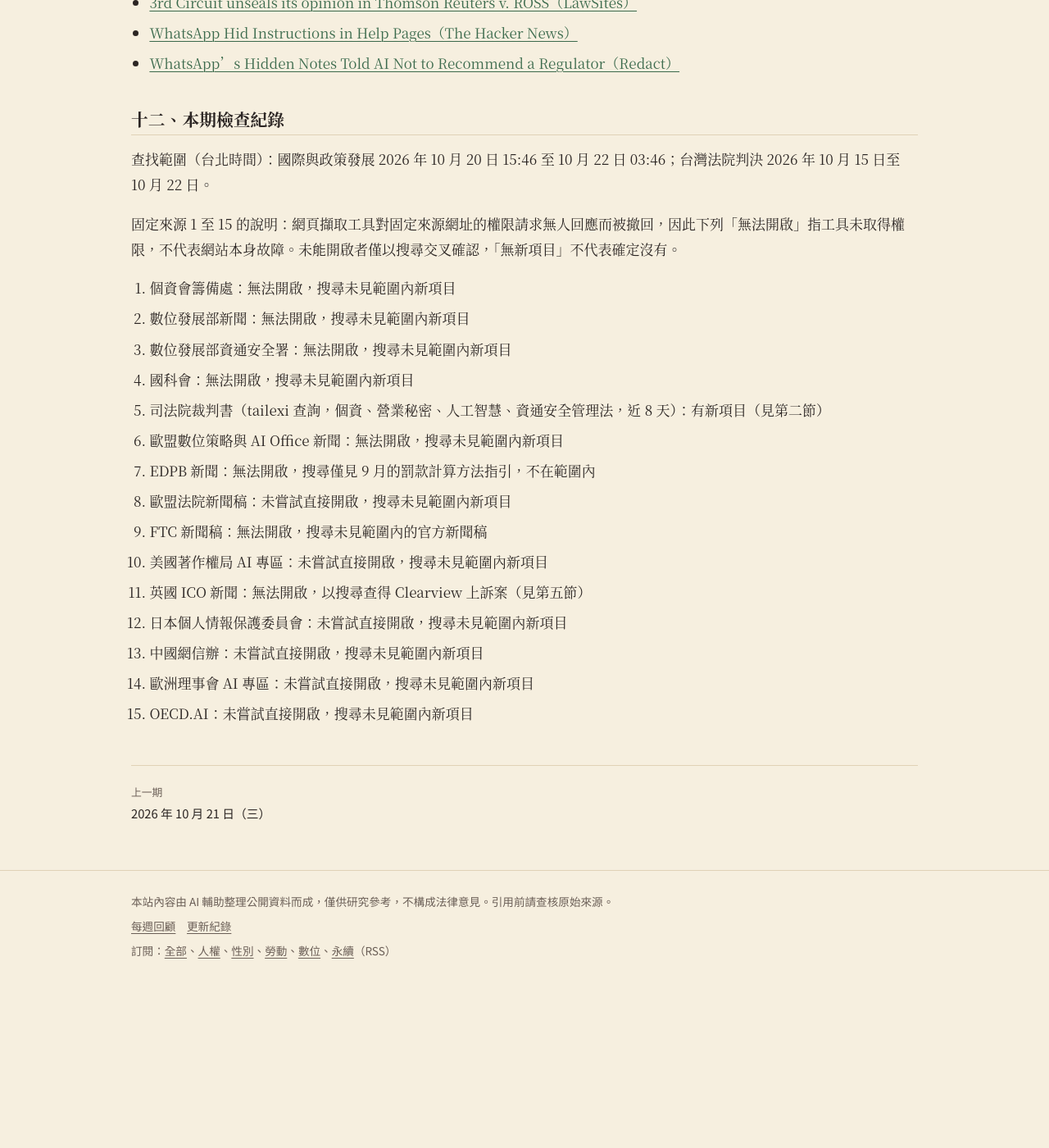
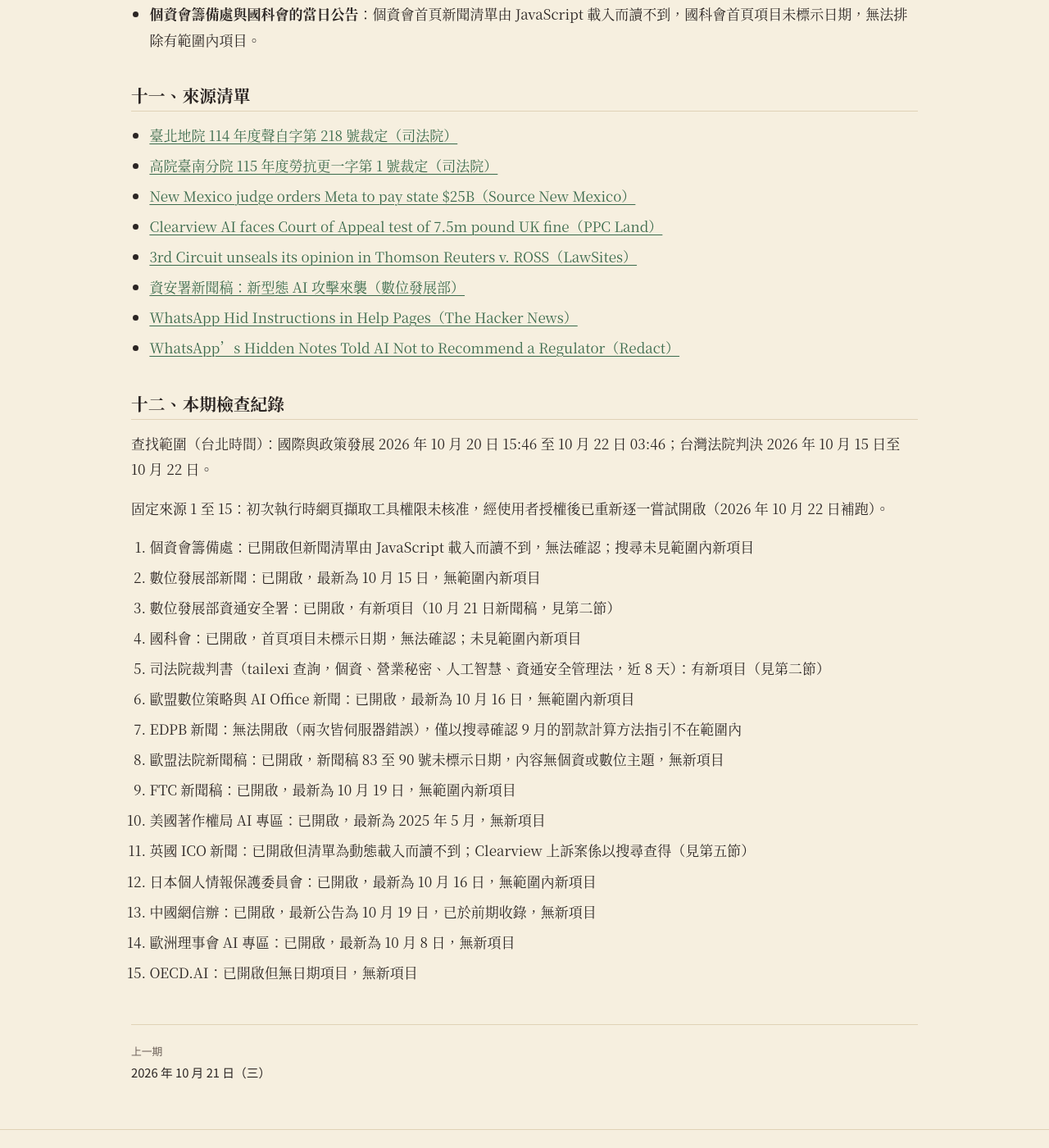
Before and after one commit to chadfan1004/Newsletter-for-international-human-rights-law-gender-theory-and-labour-law, a Jekyll site: the page built from _posts/2026-10-22-digital.md, in a window 1280 px wide and 1400 px high, scrolled down 4896 px. Shown: the whole window at 82% size. Built offline with Jekyll 4.4.1, drawn with Linux system fonts in a browser that asks for light colours; before the commit the page ends 6105 px from its top, so only the background shows below that; some of the changed text lies outside the part shown.

Commit message:
Update digital 2026-10-22: rerun fixed sources

```diff
--- a/_posts/2026-10-22-digital.md
+++ b/_posts/2026-10-22-digital.md
@@ -7,7 +7,7 @@
 summary: "新墨西哥州法院 10 月 21 日依該州不公平交易行為法判 Meta 支付 250 億美元民事罰款；英國上訴法院審理 Clearview AI 對 ICO 管轄權之爭；台北地院駁回對立委的個資法聲請准許自訴，說明第 41 條主觀不法意圖要件。"
 ---
 
-本期查找範圍：國際與政策發展為 2026 年 10 月 20 日 15:46 至 10 月 22 日 03:46（台北時間，約 36 小時）；台灣法院判決為 2026 年 10 月 15 日至 10 月 22 日內新公開者，並已與前幾期比對。本次排程執行時，網頁擷取工具對 15 個固定官方來源網址的權限請求無人核准，因此固定來源多數未能直接開啟，改以搜尋與司法院裁判書查詢工具交叉確認，可能有遺漏，詳見第十二節。
+本期查找範圍：國際與政策發展為 2026 年 10 月 20 日 15:46 至 10 月 22 日 03:46（台北時間，約 36 小時）；台灣法院判決為 2026 年 10 月 15 日至 10 月 22 日內新公開者，並已與前幾期比對。15 個固定官方來源已於補跑時重新嘗試，除 EDPB 新聞頁（伺服器錯誤）外均已開啟，ICO 與個資會籌備處頁面的新聞清單為動態載入而讀不到，詳見第十二節。
 
 ## 一、今日重點
 
@@ -19,15 +19,19 @@
 
 ### 個資保護
 
-本日無新發展（官方網站未能直接開啟，見第十二節）。
+本日無新發展（個資會籌備處新聞清單讀不到，數發部新聞最新為 10 月 15 日，國科會頁面未標示日期，見第十二節）。
 
 ### AI 法制與政策
 
-本日無新發展（官方網站未能直接開啟，見第十二節）。
+本日無新發展（個資會籌備處新聞清單讀不到，數發部新聞最新為 10 月 15 日，國科會頁面未標示日期，見第十二節）。
 
 ### 資安與平台治理
 
-本日無新發展（官方網站未能直接開啟，見第十二節）。
+**數位發展部資通安全署新聞稿：新型態 AI 攻擊來襲，資安署提出企業防護策略與行動｜2026 年 10 月 21 日**
+
+- 摘要：資安署指出攻擊者正把 AI 工具與自動化武器化，降低攻擊成本並加快速度，並舉南韓金融機構遭多段 AI 工具串接入侵、洩漏逾 6 萬筆個資等案例。建議分兩個重點：縮小攻擊面（盤點對外資產並指定負責人、遠端與管理介面限 VPN、依風險修補已遭利用的弱點、MFA 或 passkey、離職當日停用帳號、每季檢視權限）與備份復原（3-2-1 備份且至少一份離線或不可變、備份環境隔離、每季至少一次還原演練、每年至少一次備援切換演練）。
+- 法律意義：這是行政機關的宣導與建議，新聞稿未援引資通安全管理法，也不構成法定義務。但所列控制措施可作為企業與供應商評估「合理安全維護措施」的參考基準，尤其對在台營運、須對客戶或集團負責資安的跨國企業，可對照現行供應商資安條款與稽核項目。
+- 來源：[資安署新聞稿](https://moda.gov.tw/ACS/press/news/press/21130)
 
 ### 法院判決
 
@@ -45,7 +49,7 @@
 
 ## 三、歐盟
 
-本日無新發展（執委會與 EDPB 網頁未能開啟，歐盟法院新聞稿頁未能確認，僅以搜尋交叉確認，見第十二節）。
+本日無新發展（執委會數位策略新聞頁最新為 10 月 16 日；EDPB 新聞頁無法開啟；歐盟法院新聞稿頁未標示日期，見第十二節）。
 
 ## 四、美國
 
@@ -67,11 +71,11 @@
 
 ### 日本、韓國、中國大陸、新加坡
 
-本日無新發展（日本個人情報保護委員會與網信辦網頁未能開啟，僅以搜尋交叉確認，見第十二節）。
+本日無新發展（日本個人情報保護委員會最新為 10 月 16 日；網信辦最新公告為 10 月 19 日，已於前期收錄，見第十二節）。
 
 ## 六、國際組織與標準
 
-本日無新發展（歐洲理事會與 OECD.AI 頁面未能開啟，見第十二節）。
+本日無新發展（歐洲理事會 AI 專區最新為 10 月 8 日；OECD.AI 首頁無日期項目，見第十二節）。
 
 ## 七、AI 與智慧財產
 
@@ -91,7 +95,7 @@
 
 ### 資安事件
 
-本日無新發展。另有一則 WhatsApp 客服聊天機器人隱藏指令的報導列於「待確認」。
+本日無新發展（資安署的 AI 攻擊宣導見第二節）。另有一則 WhatsApp 客服聊天機器人隱藏指令的報導列於「待確認」。
 
 ## 九、實務意義
 
@@ -102,7 +106,7 @@
 ## 十、待確認
 
 - **WhatsApp 客服聊天機器人隱藏指令事件**：據 Redact 與 The Hacker News 報導，WhatsApp 說明頁面的 HTML 內藏 102 段給 AI 客服的指令，其中一段指示不得向無法刪除帳號的使用者建議聯絡資料保護主管機關，另一段指示在使用者提及律師或訴訟後不得引用 GDPR 等隱私法規。Meta 稱屬錯誤，已於 10 月 18 日移除。Redact 報告與 PPC Land 報導日為 10 月 19 日，The Hacker News 報導日為 10 月 20 日，但無法確定公開時間是否落在本期範圍內，且報導指出尚無主管機關回應、聊天機器人是否實際遵循指令亦不明，故不列為新發展。來源：[The Hacker News](https://thehackernews.com/2026/10/whatsapp-hid-instructions-in-help-pages.html)、[Redact](https://redact.dev/blog/whatsapp-help-pages-hidden-ai-instructions)。
-- **台灣個資會籌備處、數位發展部、國科會的當日公告**：官方網站未能開啟，無法排除有範圍內項目。
+- **個資會籌備處與國科會的當日公告**：個資會首頁新聞清單由 JavaScript 載入而讀不到，國科會首頁項目未標示日期，無法排除有範圍內項目。
 
 ## 十一、來源清單
 
@@ -111,6 +115,7 @@
 - [New Mexico judge orders Meta to pay state $25B（Source New Mexico）](https://sourcenm.com/2026/10/21/new-mexico-judge-orders-meta-to-pay-state-25b/)
 - [Clearview AI faces Court of Appeal test of 7.5m pound UK fine（PPC Land）](https://ppc.land/clearview-ai-faces-court-of-appeal-test-of-7-5m-pound-uk-fine/)
 - [3rd Circuit unseals its opinion in Thomson Reuters v. ROSS（LawSites）](https://www.lawnext.com/2026/10/no-more-than-an-ordinary-copyright-case-3rd-circuit-unseals-its-opinion-in-thomson-reuters-case-against-ross.html)
+- [資安署新聞稿：新型態 AI 攻擊來襲（數位發展部）](https://moda.gov.tw/ACS/press/news/press/21130)
 - [WhatsApp Hid Instructions in Help Pages（The Hacker News）](https://thehackernews.com/2026/10/whatsapp-hid-instructions-in-help-pages.html)
 - [WhatsApp's Hidden Notes Told AI Not to Recommend a Regulator（Redact）](https://redact.dev/blog/whatsapp-help-pages-hidden-ai-instructions)
 
@@ -118,20 +123,20 @@
 
 查找範圍（台北時間）：國際與政策發展 2026 年 10 月 20 日 15:46 至 10 月 22 日 03:46；台灣法院判決 2026 年 10 月 15 日至 10 月 22 日。
 
-固定來源 1 至 15 的說明：網頁擷取工具對固定來源網址的權限請求無人回應而被撤回，因此下列「無法開啟」指工具未取得權限，不代表網站本身故障。未能開啟者僅以搜尋交叉確認，「無新項目」不代表確定沒有。
+固定來源 1 至 15：初次執行時網頁擷取工具權限未核准，經使用者授權後已重新逐一嘗試開啟（2026 年 10 月 22 日補跑）。
 
-1. 個資會籌備處：無法開啟，搜尋未見範圍內新項目
-2. 數位發展部新聞：無法開啟，搜尋未見範圍內新項目
-3. 數位發展部資通安全署：無法開啟，搜尋未見範圍內新項目
-4. 國科會：無法開啟，搜尋未見範圍內新項目
+1. 個資會籌備處：已開啟但新聞清單由 JavaScript 載入而讀不到，無法確認；搜尋未見範圍內新項目
+2. 數位發展部新聞：已開啟，最新為 10 月 15 日，無範圍內新項目
+3. 數位發展部資通安全署：已開啟，有新項目（10 月 21 日新聞稿，見第二節）
+4. 國科會：已開啟，首頁項目未標示日期，無法確認；未見範圍內新項目
 5. 司法院裁判書（tailexi 查詢，個資、營業秘密、人工智慧、資通安全管理法，近 8 天）：有新項目（見第二節）
-6. 歐盟數位策略與 AI Office 新聞：無法開啟，搜尋未見範圍內新項目
-7. EDPB 新聞：無法開啟，搜尋僅見 9 月的罰款計算方法指引，不在範圍內
-8. 歐盟法院新聞稿：未嘗試直接開啟，搜尋未見範圍內新項目
-9. FTC 新聞稿：無法開啟，搜尋未見範圍內的官方新聞稿
-10. 美國著作權局 AI 專區：未嘗試直接開啟，搜尋未見範圍內新項目
-11. 英國 ICO 新聞：無法開啟，以搜尋查得 Clearview 上訴案（見第五節）
-12. 日本個人情報保護委員會：未嘗試直接開啟，搜尋未見範圍內新項目
-13. 中國網信辦：未嘗試直接開啟，搜尋未見範圍內新項目
-14. 歐洲理事會 AI 專區：未嘗試直接開啟，搜尋未見範圍內新項目
-15. OECD.AI：未嘗試直接開啟，搜尋未見範圍內新項目
+6. 歐盟數位策略與 AI Office 新聞：已開啟，最新為 10 月 16 日，無範圍內新項目
+7. EDPB 新聞：無法開啟（兩次皆伺服器錯誤），僅以搜尋確認 9 月的罰款計算方法指引不在範圍內
+8. 歐盟法院新聞稿：已開啟，新聞稿 83 至 90 號未標示日期，內容無個資或數位主題，無新項目
+9. FTC 新聞稿：已開啟，最新為 10 月 19 日，無範圍內新項目
+10. 美國著作權局 AI 專區：已開啟，最新為 2025 年 5 月，無新項目
+11. 英國 ICO 新聞：已開啟但清單為動態載入而讀不到；Clearview 上訴案係以搜尋查得（見第五節）
+12. 日本個人情報保護委員會：已開啟，最新為 10 月 16 日，無範圍內新項目
+13. 中國網信辦：已開啟，最新公告為 10 月 19 日，已於前期收錄，無新項目
+14. 歐洲理事會 AI 專區：已開啟，最新為 10 月 8 日，無新項目
+15. OECD.AI：已開啟但無日期項目，無新項目
```
